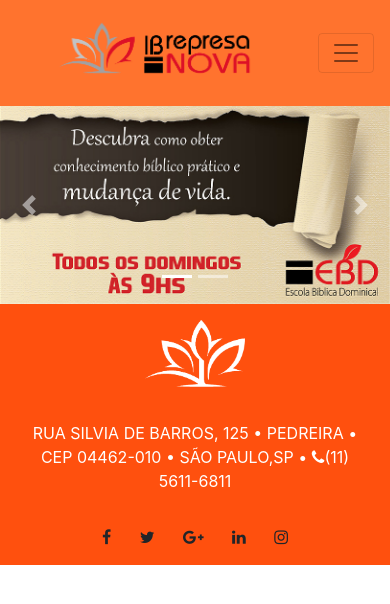
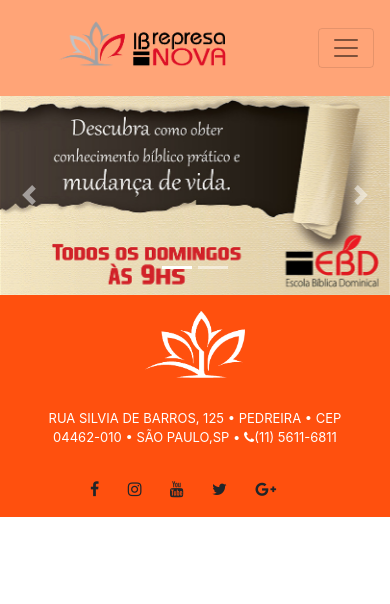
Before and after one commit to GustavoDiogo/siteibrn2, a PHP site: page / in a window 390 px wide. Shown: the top 604 px of the page. Run offline with PHP 8.4, Linux system fonts and the light colour scheme; some libraries are stand-ins or nearby versions.

Commit message:
Pequenas mudanças no visual do index

```diff
--- a/pages/footer.php
+++ b/pages/footer.php
@@ -14,6 +14,9 @@
 		#ft-1 img{
 			width: 100px;
 		}
+    #ft-2{
+      font-size: 13px;
+    }
 	}
 </style>
 
@@ -30,7 +33,12 @@
           <a class="fb-ic">
             <i class="fa fa-facebook white-text mr-4"> </i>
           </a>
-
+          <a class="ins-ic">
+            <i class="fa fa-instagram white-text mr-4"> </i>
+          </a>
+          <a>
+            <i class="fa fa-youtube white-text mr-4"></i>
+          </a>
           <a class="tw-ic">
             <i class="fa fa-twitter white-text mr-4"> </i>
           </a>
@@ -38,15 +46,6 @@
           <a class="gplus-ic">
             <i class="fa fa-google-plus white-text mr-4"> </i>
           </a>
-
-          <a class="li-ic">
-            <i class="fa fa-linkedin white-text mr-4"> </i>
-          </a>
-
-          <a class="ins-ic">
-            <i class="fa fa-instagram white-text"> </i>
-          </a>
-
         </div>
       </div>
     </div>
--- a/pages/header.php
+++ b/pages/header.php
@@ -9,15 +9,22 @@
 
 	<title>IB Represa Nova</title>
 
-	<nav class="navbar navbar-expand-lg navbar-light fixed-top" style="background-color: #ff732e">
-		<a class="navbar-brand" href="" style="padding-left: 2em;padding-right: 2em"><img style="width: 200px;" src="images/ibrn-logo-transparente.png"></a>
+	<nav class="navbar navbar-expand-lg navbar-light fixed-top" style="background: rgba(255,115,46,0.65);">
+		<a class="navbar-brand" href="" style="padding-left: 2em;padding-right: 2em"><img id="imglogo" style="width: 175px;" src="images/ibrn-logo-transparente.png"></a>
 		<button id="navbutton" class="navbar-toggler" type="button" data-toggle="collapse" data-target="#navbarSupportedContent" aria-controls="navbarSupportedContent" aria-expanded="false" aria-label="Toggle navigation">
 			<span class="navbar-toggler-icon"></span>
 		</button>
 		<style type="text/css">
 			.nav-item{
-
 				font-weight: 500;
+			}
+			@media (max-width: 991px){
+				#spaceheader{
+					padding-bottom: 6em;
+				}
+				#imglogo{
+					margin: 0 auto;
+				}
 			}
 		</style>
 		<div class="collapse navbar-collapse" id="navbarSupportedContent">
@@ -64,4 +71,4 @@
 	</nav>
 
 </head>
-<div style="padding-bottom: 6.6em"></div>
+<div id="spaceheader"></div>
```
Also changed, not shown: index.php (line endings or trailing spaces).
